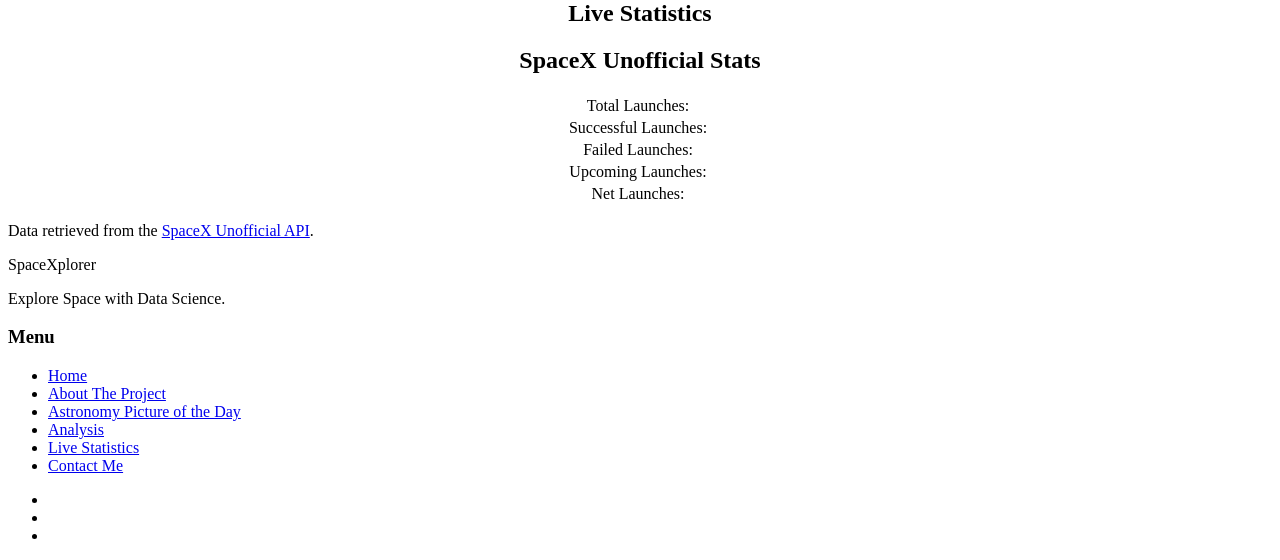
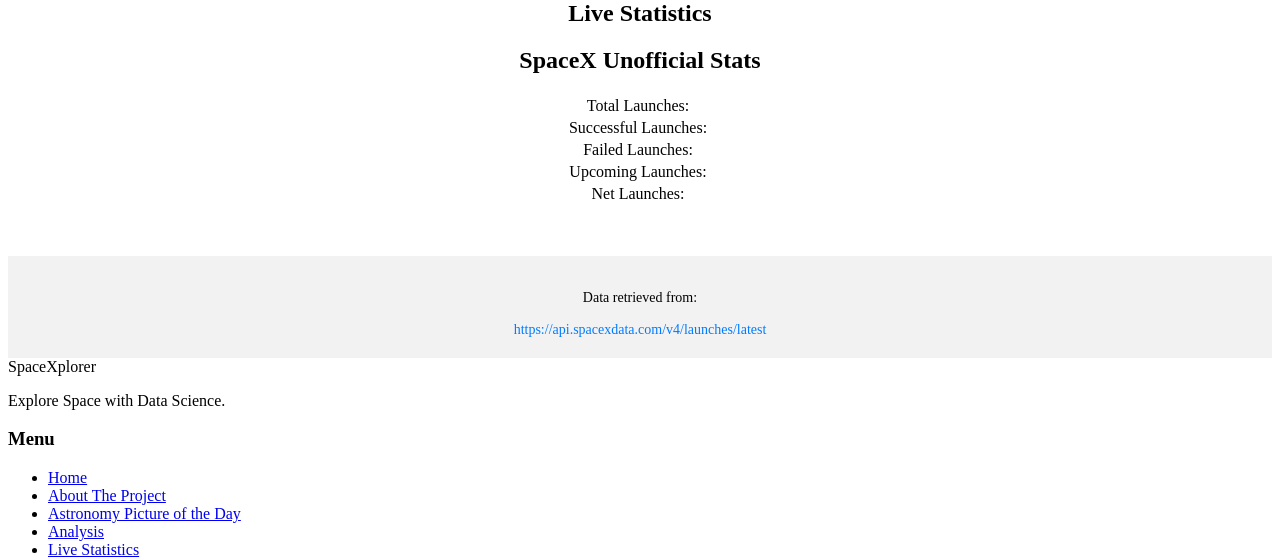
Before and after one commit to renatogusani/SpaceXplorer, a Jekyll site: the page built from _pages/page3.html, in a window 1280 px wide. Shown: the part 532-1092 px from the top of the page. Built offline with Jekyll 4.4.1, drawn with Linux system fonts in a browser that asks for light colours.

Commit message:
Update page3.html

```diff
--- a/_pages/page3.html
+++ b/_pages/page3.html
@@ -74,6 +74,7 @@
 </body>
 </html>
 
-<footer>
-    <p>Data retrieved from the <a href="https://github.com/r-spacex/SpaceX-API">SpaceX Unofficial API</a>.</p>
+<footer style="padding: 20px; margin-top: 50px; background-color: #f2f2f2; text-align: center;">
+    <p style="font-size: 14px;">Data retrieved from:</p>
+    <a href="https://api.spacexdata.com/v4/launches/latest" target="_blank" style="color: #007bff; font-size: 14px; text-decoration: none;">https://api.spacexdata.com/v4/launches/latest</a>
 </footer>
```
